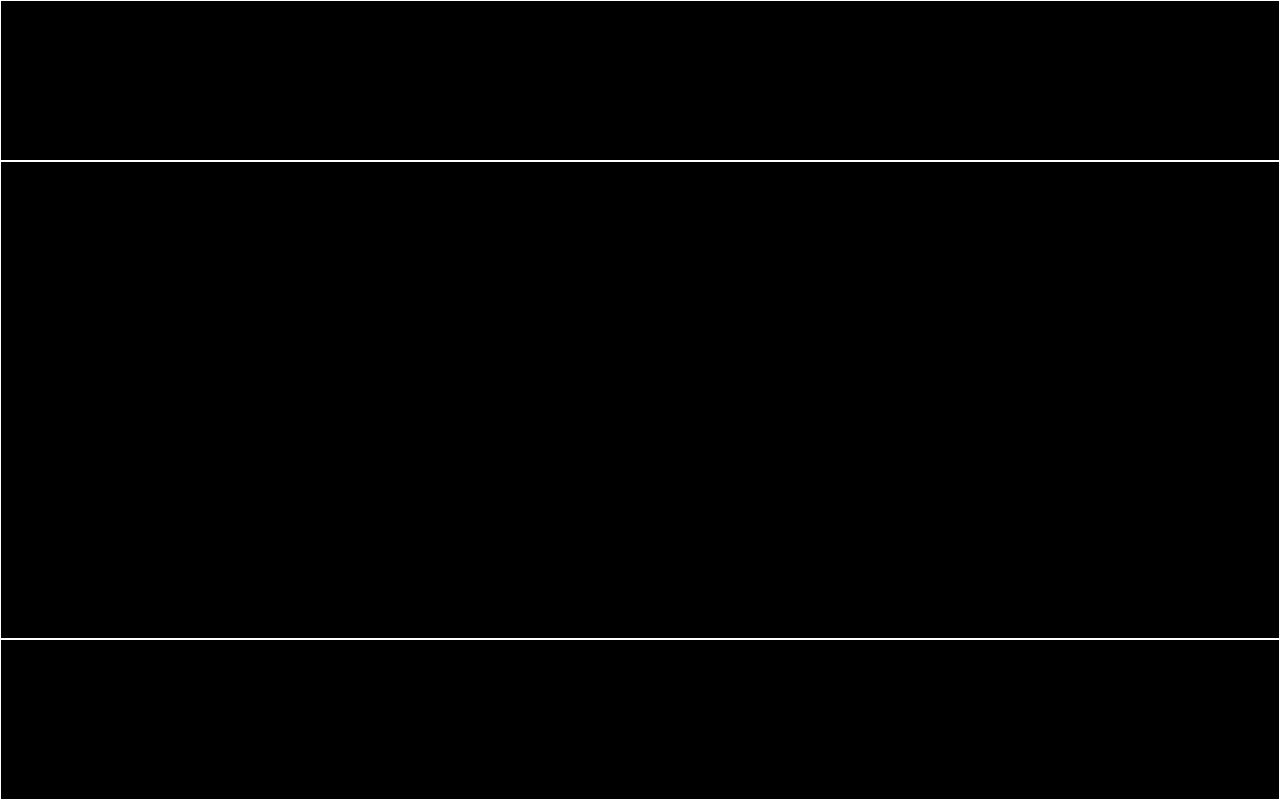
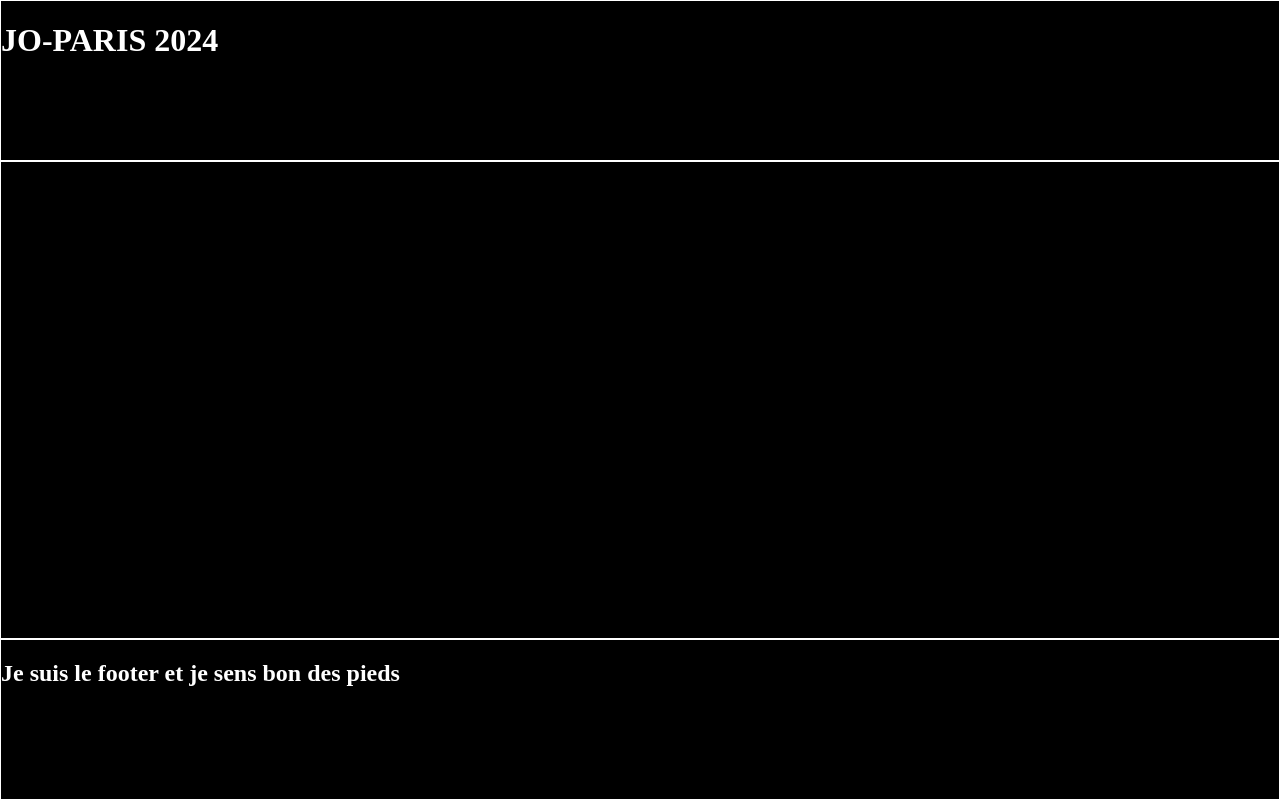
Before and after one commit to k4y4no/bachelorjo2024front, an Angular app: page / in a window 1280 px wide. Built offline with nearby package versions, Linux system fonts and the light colour scheme.

Commit message:
Basic css

```diff
--- a/src/app/app.component.html
+++ b/src/app/app.component.html
@@ -5,5 +5,5 @@
     <router-outlet />
 </main>
 <footer>
-  <p>Les pieds qui puent</p>
+  <h2>Je suis le footer et je sens bon des pieds</h2>
 </footer>
--- a/src/styles.scss
+++ b/src/styles.scss
@@ -3,4 +3,5 @@ body{
     background-color: black;
     height: 100vh;
     margin: 0;
+    color: white;
 }
```
